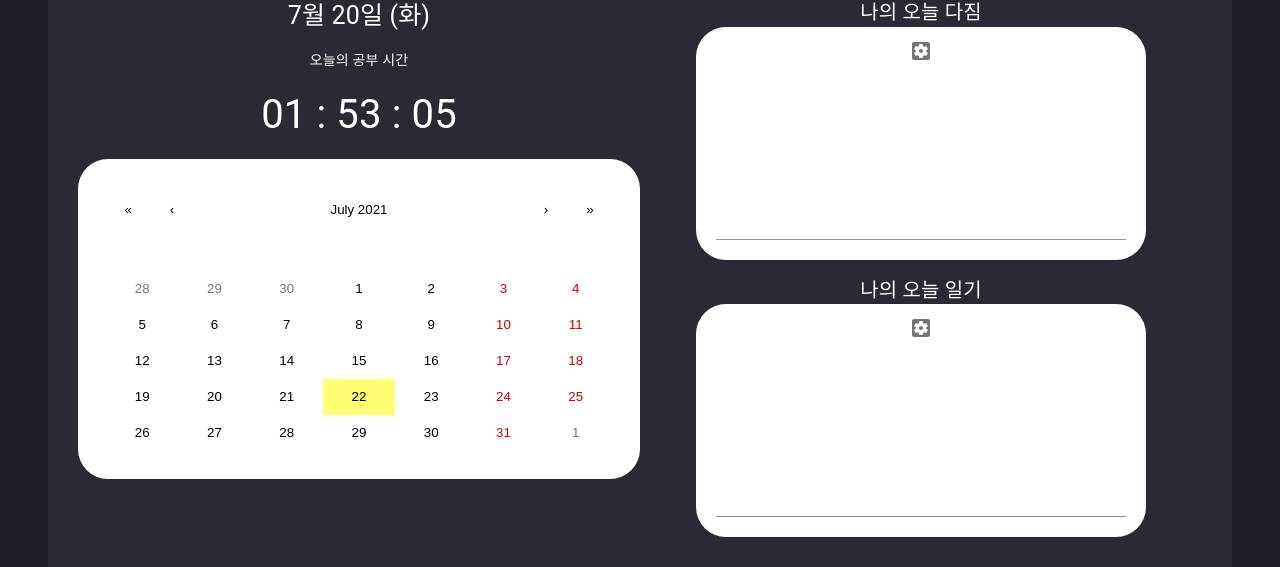
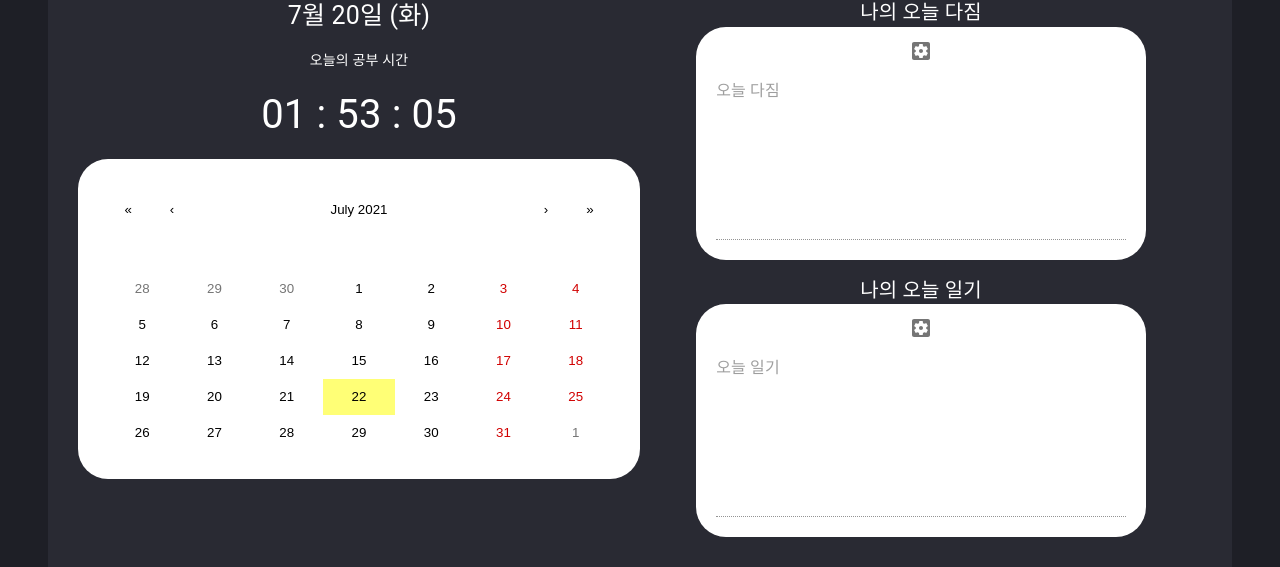
Before and after one commit to ing-er/ing-er, a React (Create React App) app: page / in a window 1280 px wide. Shown: the part 158-725 px from the top of the page. Built offline with nearby package versions, Linux system fonts and the light colour scheme.

Commit message:
feat: caendar 다짐 일기 수정 기능 구현

```diff
--- a/src/components/Main/HorizontalTabs/index.jsx
+++ b/src/components/Main/HorizontalTabs/index.jsx
@@ -1,7 +1,6 @@
 import { Tabs, Tab, Container, Button, Grid, Switch, FormControlLabel, Box } from '@material-ui/core';
 import Wrapper from './styles';
-import MyCalendar from '../MyCalendar';
-import MyTodolist from '../MyTodolist';
+import MyCalendarComponent from '../../../containers/MyCalendarContainer';
 import MyTodolistContainer from '../../../containers/MyTodolistContainer';
 import { withStyles } from '@material-ui/styles';
 
@@ -88,7 +87,7 @@ const HorizontalTabs = (props) => {
                 style={{
                 alignItems: 'center'
             }}>
-                <MyCalendar />
+                <MyCalendarComponent />
             </Container>
             )}
             {mainIndex === 1 && (
--- a/src/components/Main/MyCalendar/index.jsx
+++ b/src/components/Main/MyCalendar/index.jsx
@@ -5,7 +5,21 @@ import 'react-calendar/dist/Calendar.css';
 
 import Wrapper from './styles';
 
-const MyCalendar = () => {
+const MyCalendar = (props) => {
+    let { calendardata, setCalendarEditPromise, setCalendarEditDiary, setCalendarEditPromiseIsEditable, setCalendarEditDiaryIsEditable } = props;
+    const onChangePromiseHandler = (e) => {
+        setCalendarEditPromise(e.target.value);
+    };
+    const onChangeDiaryHandler = (e) => {
+        setCalendarEditDiary(e.target.value);
+    };
+    const onClickPromiseHandler = () => {
+        setCalendarEditPromiseIsEditable();
+    };
+    const onClickDiaryHandler = () => {
+        setCalendarEditDiaryIsEditable();
+    };
+    console.log(calendardata);
     return (
         <Wrapper>
             <Grid container
@@ -60,13 +74,16 @@ const MyCalendar = () => {
                                     style={{
                                         backgroundColor:'white'
                                     }}>
-                                    <IconButton>
+                                    <IconButton onClick={onClickPromiseHandler}>
                                         <SettingsApplicationsIcon/>
                                     </IconButton>
                                 <TextField
                                     multiline={true}
                                     rows={8}
-                                    fullWidth
+                                        fullWidth
+                                        defaultValue={calendardata.promise.content}
+                                        onChange={onChangePromiseHandler}
+                                        disabled={!calendardata.promise.isEditable}
                                     />
                             </Grid>
                         </Grid>
@@ -87,13 +104,16 @@ const MyCalendar = () => {
                                     style={{
                                         backgroundColor:'white'
                                     }}>
-                                    <IconButton>
+                                    <IconButton onClick={onClickDiaryHandler}>
                                         <SettingsApplicationsIcon/>
                                     </IconButton>
                                 <TextField
                                     multiline={true}
                                     rows={8}
-                                    fullWidth
+                                        fullWidth
+                                        defaultValue={calendardata.diary.content}
+                                        onChange={onChangeDiaryHandler}
+                                        disabled={!calendardata.diary.isEditable}
                                     />
                             </Grid>
                         </Grid>
--- /dev/null
+++ b/src/containers/MyCalendarContainer.js
@@ -0,0 +1,38 @@
+import { useSelector, useDispatch } from "react-redux";
+import {
+  setCalendarEditPromise,
+  setCalendarEditDiary,
+  setCalendarEditPromiseIsEditable,
+  setCalendarEditDiaryIsEditable,
+} from "../modules/setCalendar";
+
+import MyCalendar from "../components/Main/MyCalendar";
+
+const MyCalendarComponent = () => {
+  const dispatch = useDispatch();
+  const setCalendarEditPro = (promise) => {
+    dispatch(setCalendarEditPromise(promise));
+  };
+  const setCalendarEditDi = (diary) => {
+    dispatch(setCalendarEditDiary(diary));
+  };
+  const setCalendarEditPromiseIsEdit = () => {
+    dispatch(setCalendarEditPromiseIsEditable());
+  };
+  const setCalendarEditDiaryIsEdit = () => {
+    dispatch(setCalendarEditDiaryIsEditable());
+  };
+  const { calendar } = useSelector((state) => state.setCalendar);
+
+  return (
+    <MyCalendar
+      calendardata={calendar}
+      setCalendarEditPromise={setCalendarEditPro}
+      setCalendarEditDiary={setCalendarEditDi}
+      setCalendarEditPromiseIsEditable={setCalendarEditPromiseIsEdit}
+      setCalendarEditDiaryIsEditable={setCalendarEditDiaryIsEdit}
+    />
+  );
+};
+
+export default MyCalendarComponent;
--- a/src/modules/index.js
+++ b/src/modules/index.js
@@ -2,11 +2,13 @@ import { combineReducers } from "redux";
 import setMainIndex from "./setMainIndex";
 import setIsRandomRoom from "./setIsRandomRoom";
 import setTodolist from "./setTodolist";
+import setCalendar from "./setCalendar";
 
 const rootReducer = combineReducers({
   setMainIndex,
   setIsRandomRoom,
   setTodolist,
+  setCalendar,
 });
 
 export default rootReducer;
--- /dev/null
+++ b/src/modules/setCalendar.js
@@ -0,0 +1,67 @@
+export const EDITPROMISE = "EDITPROMISE";
+export const EDITDIARY = "EDITDIARY";
+export const EDITPROMISEISEDITABLE = "EDITPROMISEISEDITABLE";
+export const EDITDIARYISEDITABLE = "EDITDIARYISEDITABLE";
+
+export const setCalendarEditPromise = (promise, calendar) => ({
+  type: EDITPROMISE,
+  payload: promise,
+  calendar,
+});
+
+export const setCalendarEditDiary = (diary, calendar) => ({
+  type: EDITDIARY,
+  payload: diary,
+  calendar,
+});
+
+export const setCalendarEditPromiseIsEditable = (calendar) => ({
+  type: EDITPROMISEISEDITABLE,
+  calendar,
+});
+
+export const setCalendarEditDiaryIsEditable = (calendar) => ({
+  type: EDITDIARYISEDITABLE,
+  calendar,
+});
+
+const initialState = {
+  calendar: {
+    date: "date",
+    promise: { content: "오늘 다짐", isEditable: false },
+    diary: { content: "오늘 일기", isEditable: false },
+  },
+};
+
+const setCalendar = (state = initialState, action) => {
+  switch (action.type) {
+    case EDITPROMISE:
+      state.calendar.promise.content = action.payload;
+      return {
+        ...state,
+        calendar: state.calendar,
+      };
+    case EDITDIARY:
+      state.calendar.diary.content = action.payload;
+      return {
+        ...state,
+        calendar: state.calendar,
+      };
+    case EDITPROMISEISEDITABLE:
+      state.calendar.promise.isEditable = !state.calendar.promise.isEditable;
+      return {
+        ...state,
+        calendar: state.calendar,
+      };
+    case EDITDIARYISEDITABLE:
+      state.calendar.diary.isEditable = !state.calendar.diary.isEditable;
+      return {
+        ...state,
+        calendar: state.calendar,
+      };
+    default:
+      return state;
+  }
+};
+
+export default setCalendar;
```
